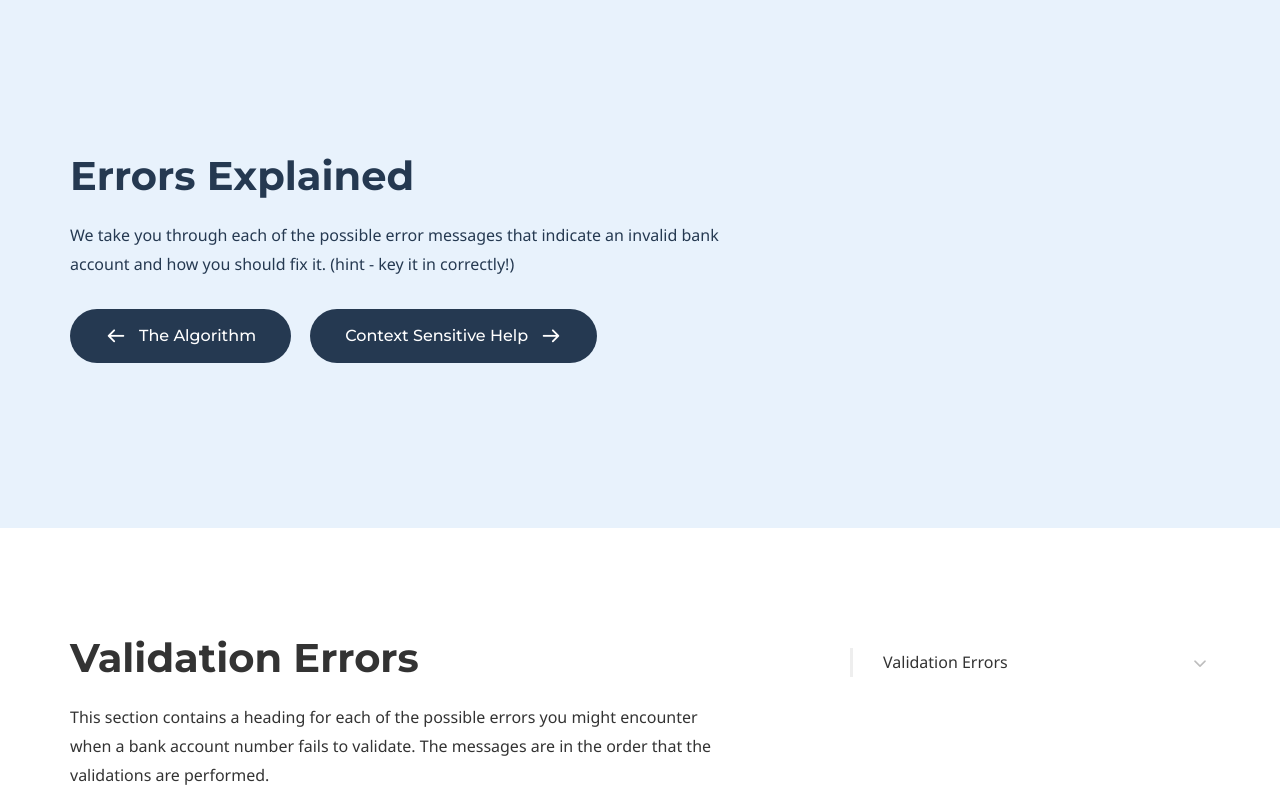
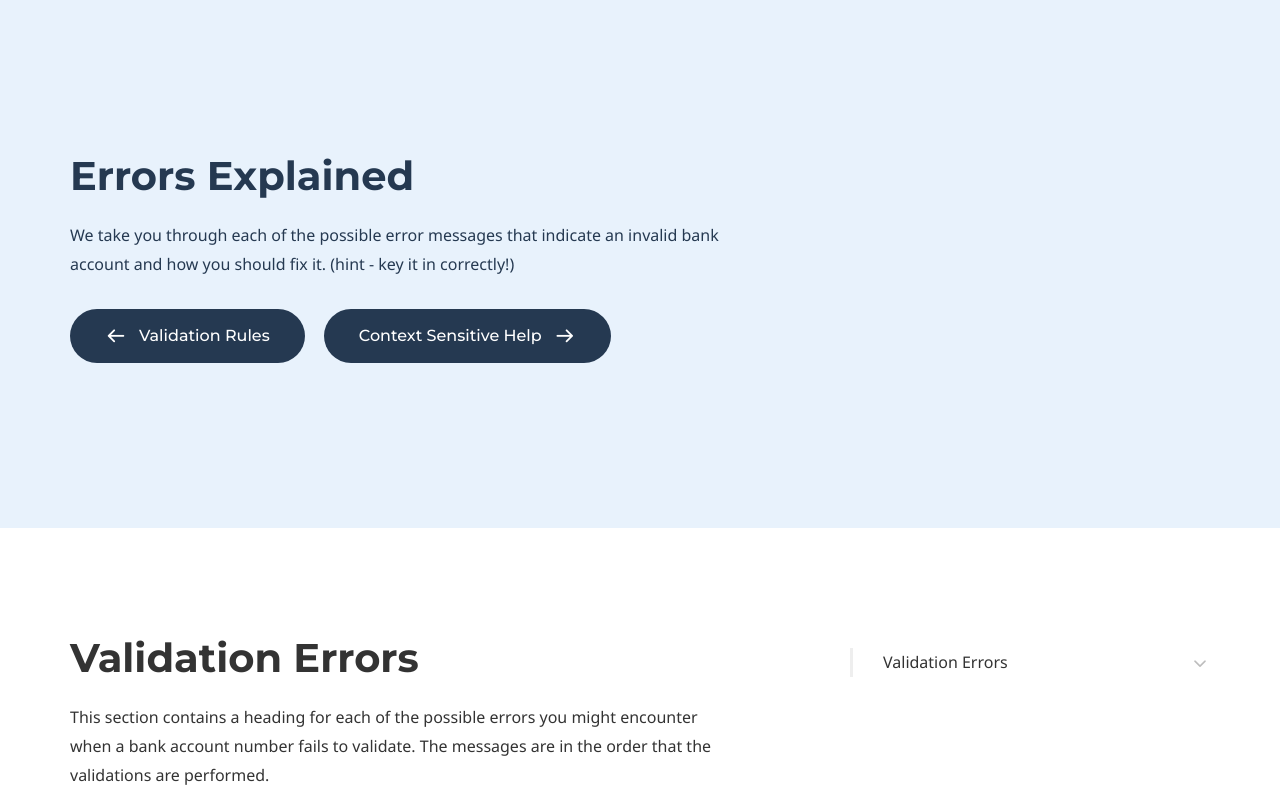
Before and after one commit to BCAppsLimited/BankValidator, a Jekyll site: the page built from errors-explained.md, in a window 1280 px wide and 900 px high, cut to the strip 104-900 px from the top of the window. Built offline with Jekyll 4.4.1, drawn with Linux system fonts in a browser that asks for light colours; some web fonts are replaced; some of the changed text lies outside the part shown.

Commit message:
Fix navigation error

```diff
--- a/errors-explained.md
+++ b/errors-explained.md
@@ -21,8 +21,8 @@ micro_nav: true
 # Page navigation
 page_nav:
     prev:
-        content: The Algorithm
-        url: /the-algorithm
+        content: Validation Rules
+        url: /the-rules
     next:
         content: Context Sensitive Help
         url: /context-sensitive-help
```
